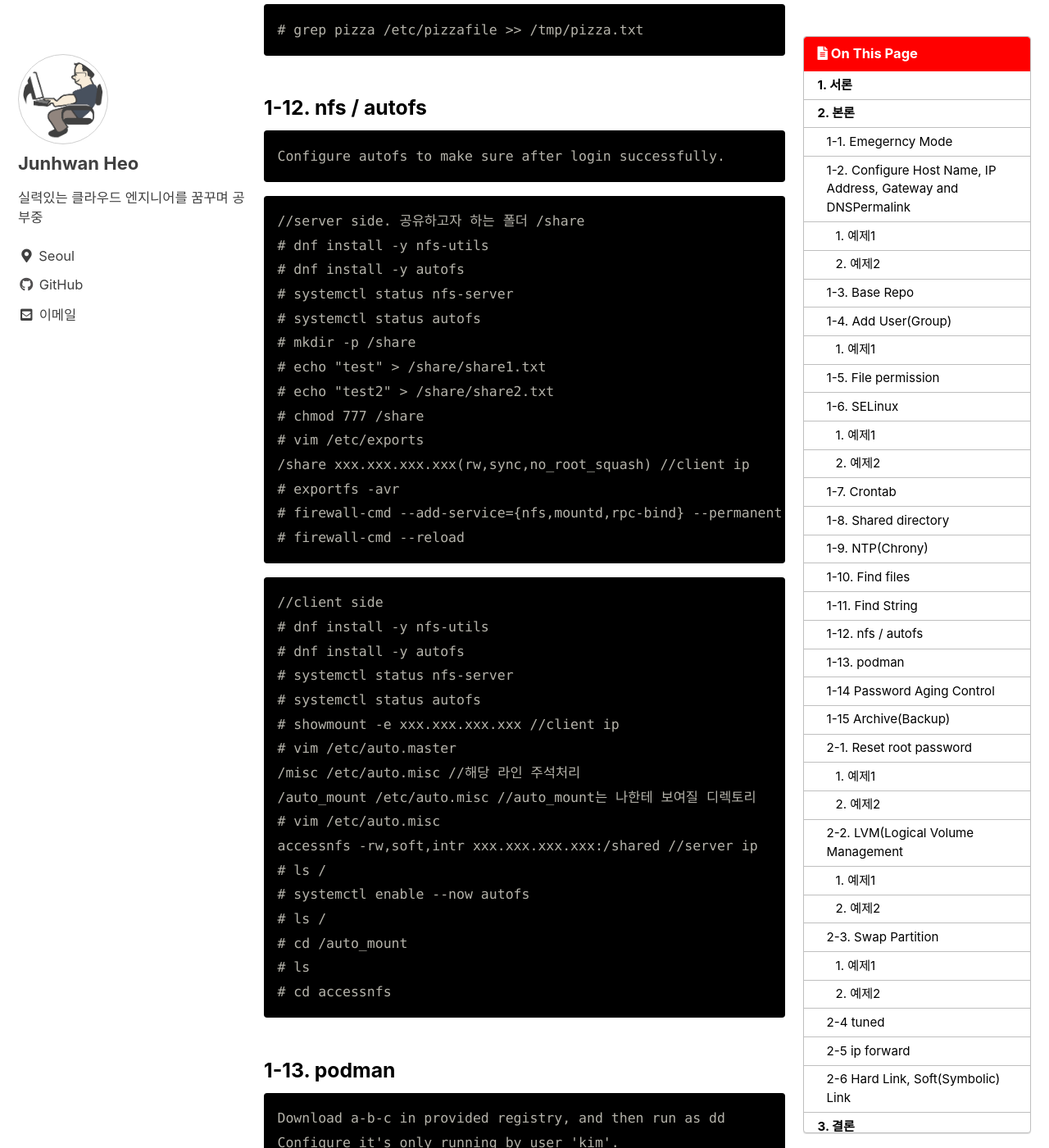
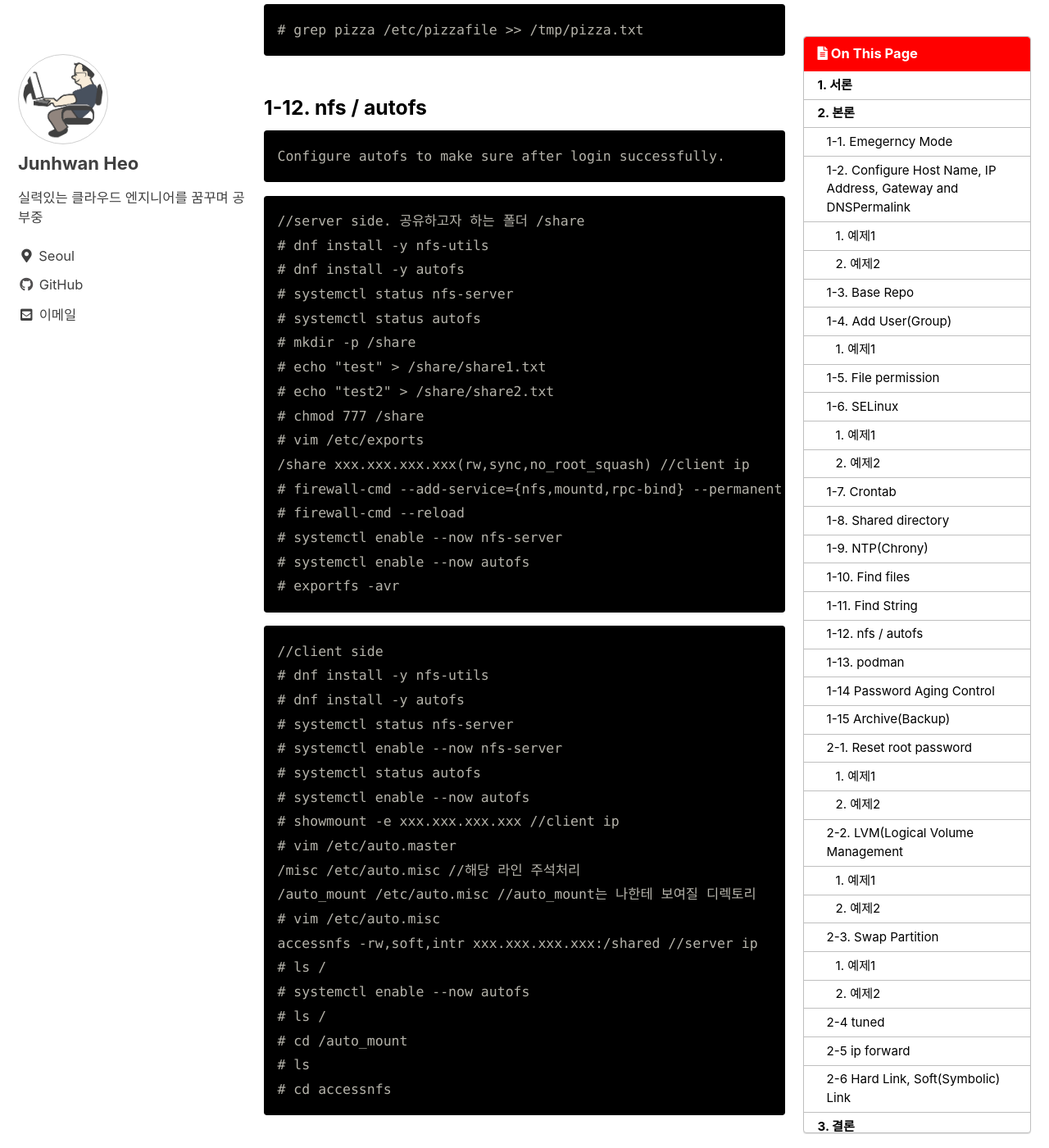
Before and after one commit to holeman4110/holeman4110.github.io, a Jekyll site: the page built from _posts/2023-02-19-rhcsa4.md, in a window 1280 px wide and 1400 px high, scrolled down 7576 px. Shown: the whole window at 82% size. Built offline with Jekyll 4.4.1, drawn with Linux system fonts in a browser that asks for light colours; cached includes are drawn as plain includes; a script bundle is joined from its source files by our own code; comment, search, counter and statistics services are not loaded.

Commit message:
Update 2023-02-19-rhcsa4.md

````diff
--- a/_posts/2023-02-19-rhcsa4.md
+++ b/_posts/2023-02-19-rhcsa4.md
@@ -303,9 +303,11 @@ Configure autofs to make sure after login successfully.
 # chmod 777 /share
 # vim /etc/exports
 /share xxx.xxx.xxx.xxx(rw,sync,no_root_squash) //client ip
-# exportfs -avr
 # firewall-cmd --add-service={nfs,mountd,rpc-bind} --permanent
 # firewall-cmd --reload
+# systemctl enable --now nfs-server
+# systemctl enable --now autofs
+# exportfs -avr
 ```
 
 ```
@@ -313,7 +315,9 @@ Configure autofs to make sure after login successfully.
 # dnf install -y nfs-utils
 # dnf install -y autofs
 # systemctl status nfs-server
+# systemctl enable --now nfs-server
 # systemctl status autofs
+# systemctl enable --now autofs
 # showmount -e xxx.xxx.xxx.xxx //client ip
 # vim /etc/auto.master
 /misc /etc/auto.misc //해당 라인 주석처리
````
